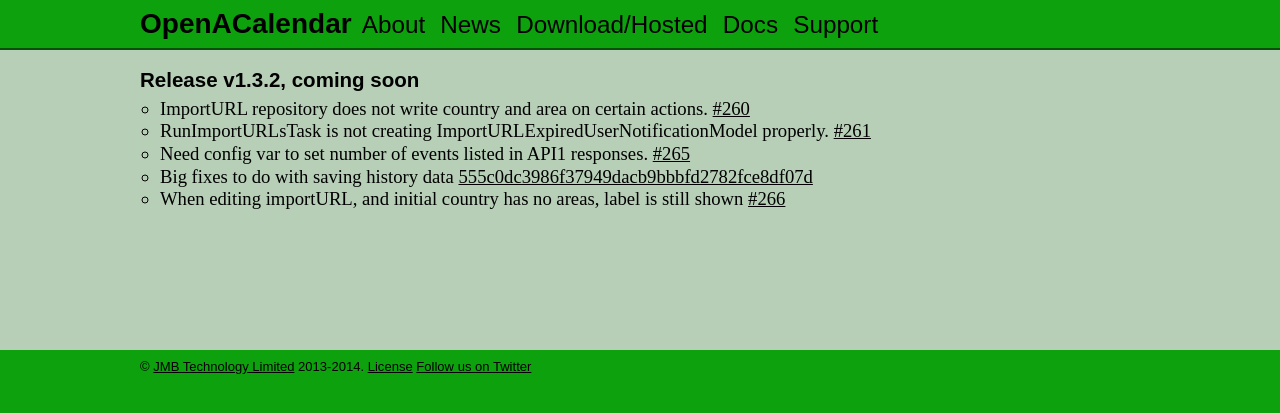
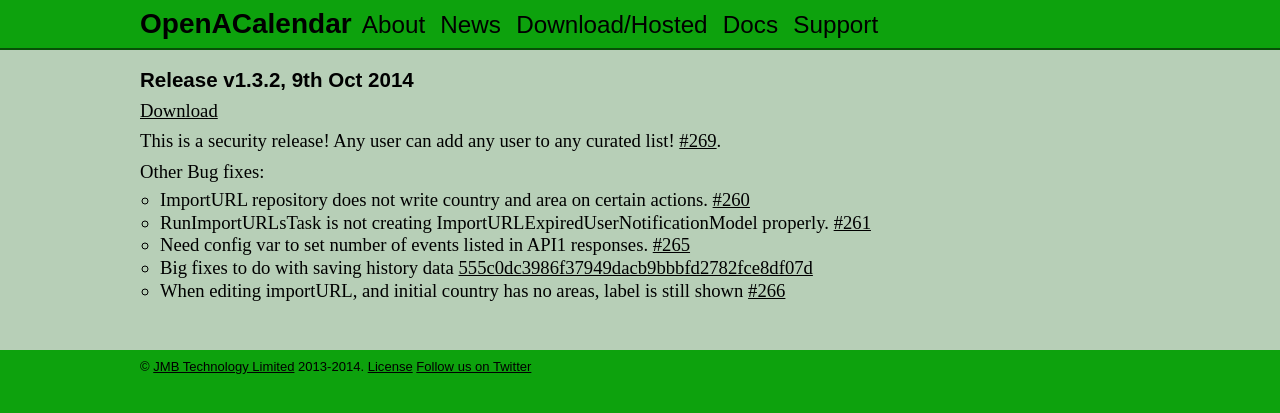
Before and after one commit to OpenACalendar/openacalendar.github.io, a Jekyll site: the page built from release/1.3.2.html, in a window 1280 px wide. Shown: the top 413 px of the page. Built offline with Jekyll 4.4.1, drawn with Linux system fonts in a browser that asks for light colours; Markdown is read by kramdown in place of the engine named in the settings; comment, search, counter and statistics services are not loaded.

Commit message:
1.3.2 released

```diff
--- a/release/1.3.2.html
+++ b/release/1.3.2.html
@@ -3,9 +3,13 @@
 title: Release v1.3.2
 ---
 
-<h2>Release v1.3.2, coming soon</h2>
+<h2>Release v1.3.2, 9th Oct 2014</h2>
 
-<!-- p><a href="https://github.com/OpenACalendar/OpenACalendar-Web-Core/releases/tag/v1.3.1">Download</a></p -->
+<p><a href="https://github.com/OpenACalendar/OpenACalendar-Web-Core/releases/tag/v1.3.2">Download</a></p>
+
+<p>This is a security release! Any user can add any user to any curated list! <a href="https://github.com/OpenACalendar/OpenACalendar-Web-Core/issues/269">#269</a>.</p>
+
+<p>Other Bug fixes:</p>
 
 <ul class="normallist">
 	<li>ImportURL repository does not write country and area on certain actions. <a href="https://github.com/OpenACalendar/OpenACalendar-Web-Core/issues/260">#260</a></li>
```
Also changed, not shown: _posts/2014-10-09-version-1-3-2.markdown (added, +10 -0 lines), download.html (+4 -4 lines), release/1.3.3.html (added, +12 -0 lines), release/index.html (+11 -2 lines).
